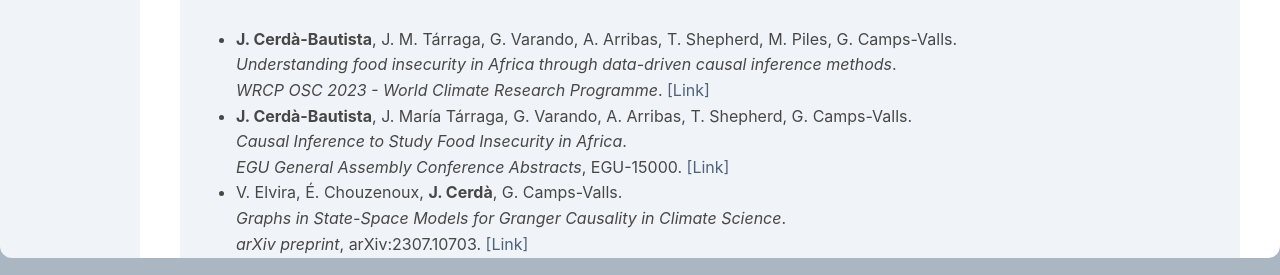
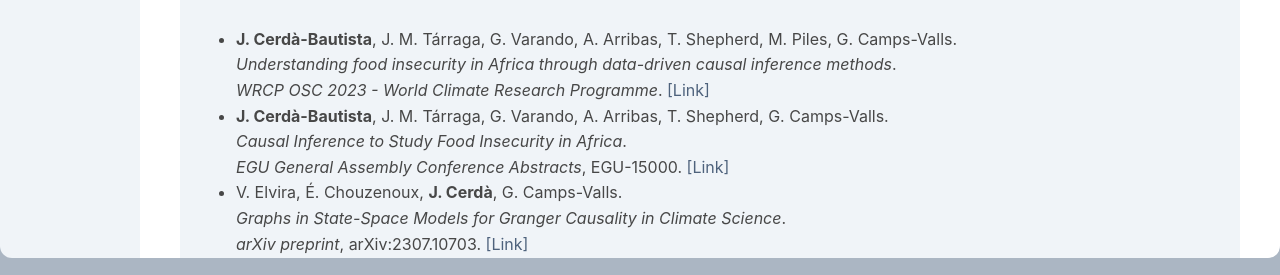
Before and after one commit to jordicbau/jordicbau.github.io, a Jekyll site: the page built from publications.md, in a window 1280 px wide. Shown: the part 622-897 px from the top of the page. Built offline with Jekyll 4.4.1, drawn with Linux system fonts in a browser that asks for light colours.

Commit message:
Update publications.md

```diff
--- a/publications.md
+++ b/publications.md
@@ -44,7 +44,7 @@ title: Jordi Cerdà-Bautista
     <a href="https://wcrp-osc2023.org/poster-awardees" class="publication-link" target="_blank">[Link]</a>
   </li>
   <li>
-    <strong>J. Cerdà-Bautista</strong>, J. María Tárraga, G. Varando, A. Arribas, T. Shepherd, G. Camps-Valls.<br>
+    <strong>J. Cerdà-Bautista</strong>, J. M. Tárraga, G. Varando, A. Arribas, T. Shepherd, G. Camps-Valls.<br>
     <em>Causal Inference to Study Food Insecurity in Africa</em>.<br>
     <em>EGU General Assembly Conference Abstracts</em>, EGU-15000.
     <a href="https://meetingorganizer.copernicus.org/EGU24/EGU24-17312.html" class="publication-link" target="_blank">[Link]</a>
```
